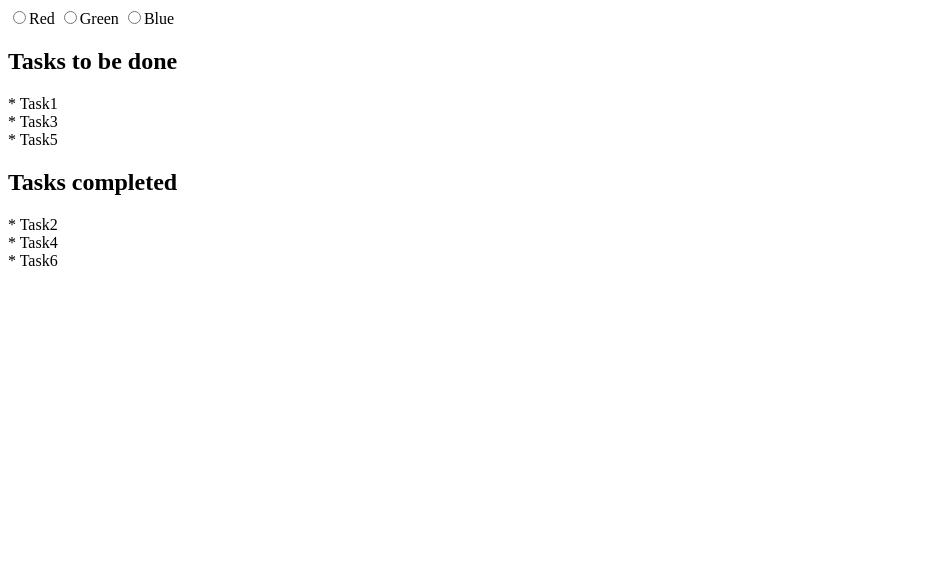
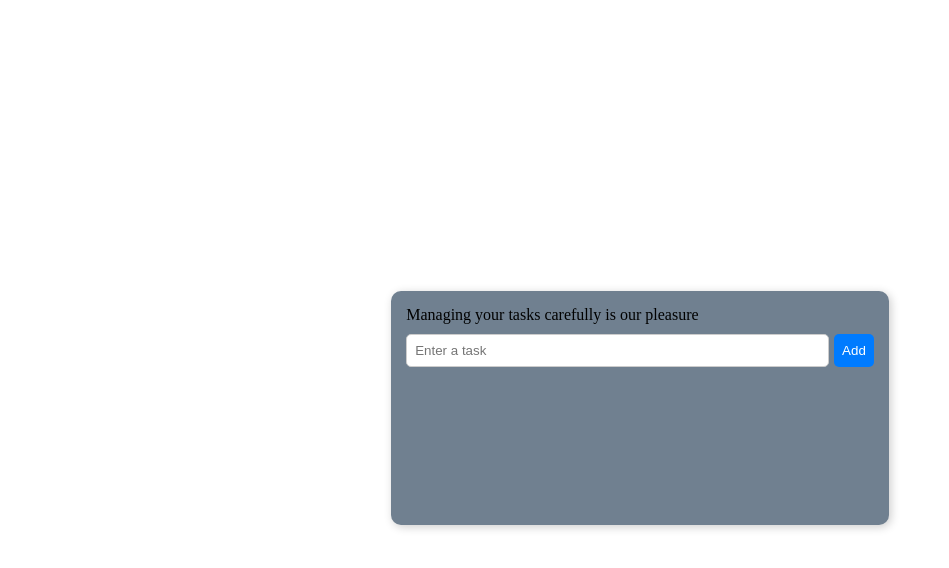
Before and after one commit to tashamaxwellnt/togeva-mentorship, an Angular app: page / in a window 1280 px wide. Shown: the top 568 px of the page, without its empty margins (0-949 px from the left). Built offline with nearby package versions, Linux system fonts and the light colour scheme.

Commit message:
implement task service

```diff
--- a/src/app/app.component.html
+++ b/src/app/app.component.html
@@ -1 +1 @@
-<app-directives></app-directives>
+<app-tasker></app-tasker>
--- a/src/app/app.component.ts
+++ b/src/app/app.component.ts
@@ -2,11 +2,12 @@ import { Component } from '@angular/core';
 import { RouterOutlet } from '@angular/router';
 import { HomeComponent } from "./home/home.component";
 import { DirectivesComponent } from "./directives/directives.component";
+import { TaskerComponent } from './services-and-di/tasker/tasker.component';
 
 @Component({
   selector: 'app-root',
   standalone: true,
-  imports: [RouterOutlet, HomeComponent, DirectivesComponent],
+  imports: [RouterOutlet, HomeComponent, DirectivesComponent, TaskerComponent],
   templateUrl: './app.component.html',
   styleUrl: './app.component.css'
 })
--- a/src/app/enlarge.directive.ts
+++ b/src/app/enlarge.directive.ts
@@ -7,6 +7,6 @@ import { Directive, ElementRef } from '@angular/core';
 export class EnlargeDirective {
 
   constructor(private er: ElementRef) {
-    this.er.nativeElement.style.fontSize = '30px'
+    this.er.nativeElement.style.fontSize = '30px';
   }
 }
--- /dev/null
+++ b/src/app/services-and-di/task.service.ts
@@ -0,0 +1,20 @@
+import { Injectable, signal } from '@angular/core';
+
+@Injectable({
+  providedIn: 'root'
+})
+export class TaskService {
+  tasks = signal<string[]>([]) ;
+
+  constructor() { }
+
+  addTask(task: string){
+    this.tasks.update(value => [...value, task]);
+  }
+
+  removeTask(index: number){
+    let tasks = this.tasks();
+    tasks.splice(index, 1);
+    this.tasks.set(tasks);
+  }
+}
--- /dev/null
+++ b/src/app/services-and-di/tasker/tasker.component.css
@@ -0,0 +1,76 @@
+* {
+    margin: 0;
+    padding: 0;
+    box-sizing: border-box;
+}
+
+body, html {
+    overflow-x: hidden;
+}
+
+.home {
+    height: 100vh;
+    display: flex;
+    align-items: center;
+    justify-content: center;
+    padding: 10px;
+}
+
+.content {
+    width: 40%;
+    max-width: 100%;
+    min-height: 30%;
+    max-height: 70%;
+    background-color: slategray;
+    padding: 15px;
+    border-radius: 10px;
+    display: flex;
+    flex-direction: column;
+    gap: 10px;
+    overflow-y: auto;
+    box-shadow: 2px 2px 10px rgba(0, 0, 0, 0.2);
+}
+
+.input {
+    display: flex;
+    gap: 5px;
+}
+
+.input input, .input button {
+    padding: 8px;
+    border-radius: 5px;
+    border: none;
+}
+
+.input input {
+    flex: 1;
+    border: 1px solid #ccc;
+}
+
+.input button {
+    background-color: #007bff;
+    color: white;
+    cursor: pointer;
+}
+
+.task-c {
+    display: grid;
+    gap: 5px;
+}
+
+.task {
+    display: flex;
+    justify-content: space-between;
+    padding: 5px;
+    background: rgba(255, 255, 255, 0.2);
+    border-radius: 5px;
+}
+
+.task button {
+    background-color: red;
+    color: white;
+    padding: 3px 8px;
+    border: none;
+    border-radius: 5px;
+    cursor: pointer;
+}
--- /dev/null
+++ b/src/app/services-and-di/tasker/tasker.component.html
@@ -0,0 +1,17 @@
+<div class="home">
+    <div class="content">
+        <p>Managing your tasks carefully is our pleasure</p>
+        <div class="input">
+            <input type="text" [(ngModel)]="task" placeholder="Enter a task">
+            <button (click)="addTask()">Add</button>
+        </div>
+        <div class="task-c">
+            @for (task of tasks; track $index) {
+                <div class="task">
+                    <span>{{ $index + 1 }}. {{ task }}</span>
+                    <button (click)="remove($index)">X</button>
+                </div>
+            }
+        </div>
+    </div>
+</div>
--- /dev/null
+++ b/src/app/services-and-di/tasker/tasker.component.ts
@@ -0,0 +1,31 @@
+import { Component, inject, OnInit } from '@angular/core';
+import { TaskService } from '../task.service';
+import { FormsModule } from '@angular/forms';
+
+@Component({
+  selector: 'app-tasker',
+  standalone: true,
+  imports: [FormsModule],
+  templateUrl: './tasker.component.html',
+  styleUrl: './tasker.component.css'
+})
+export class TaskerComponent {
+
+  taskService = inject(TaskService);
+  task = "";
+
+  get tasks(): string[] {
+    return this.taskService.tasks()
+  }
+
+  addTask(){
+    console.log(this.task);
+
+    this.taskService.addTask(this.task);
+    this.task = "";
+  }
+
+  remove(index: number){
+    this.taskService.removeTask(index);
+  }
+}
```
Also changed, not shown: 1 other file (tests, documents, lock files or other folders).
